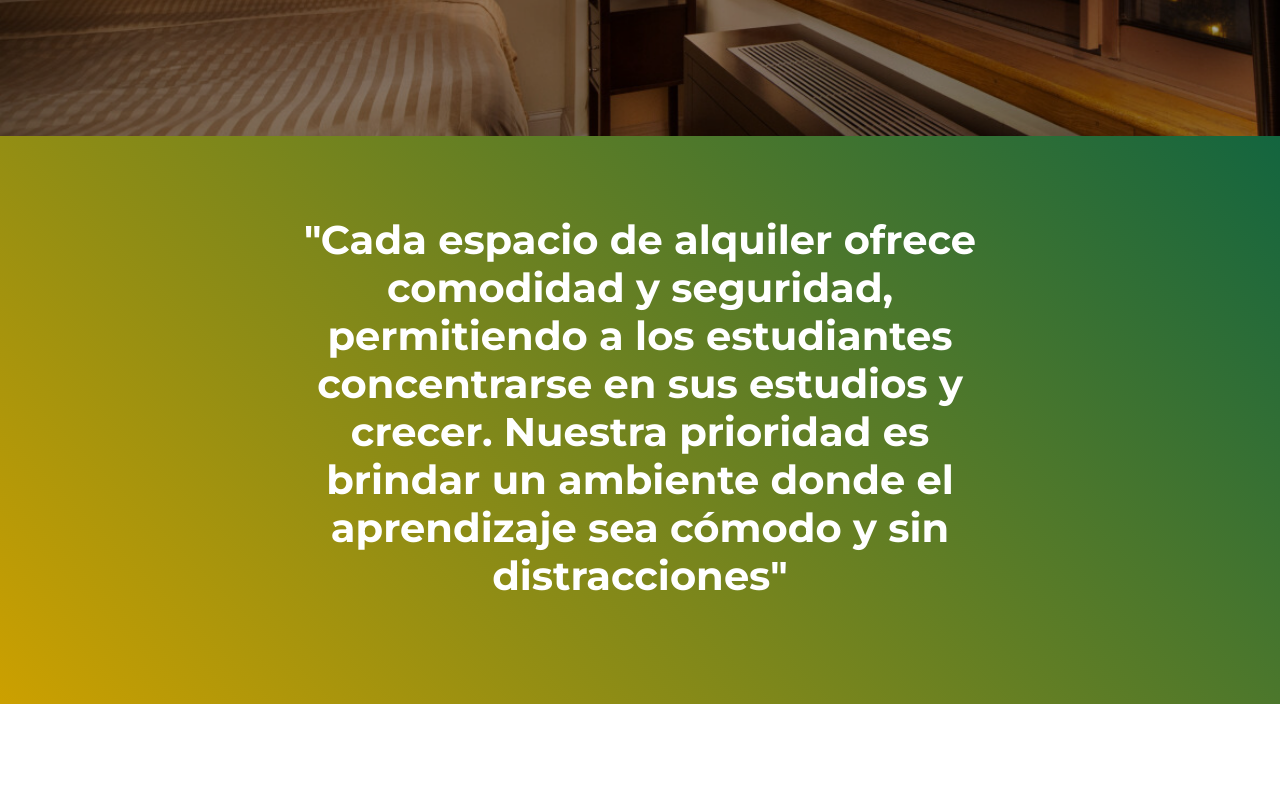
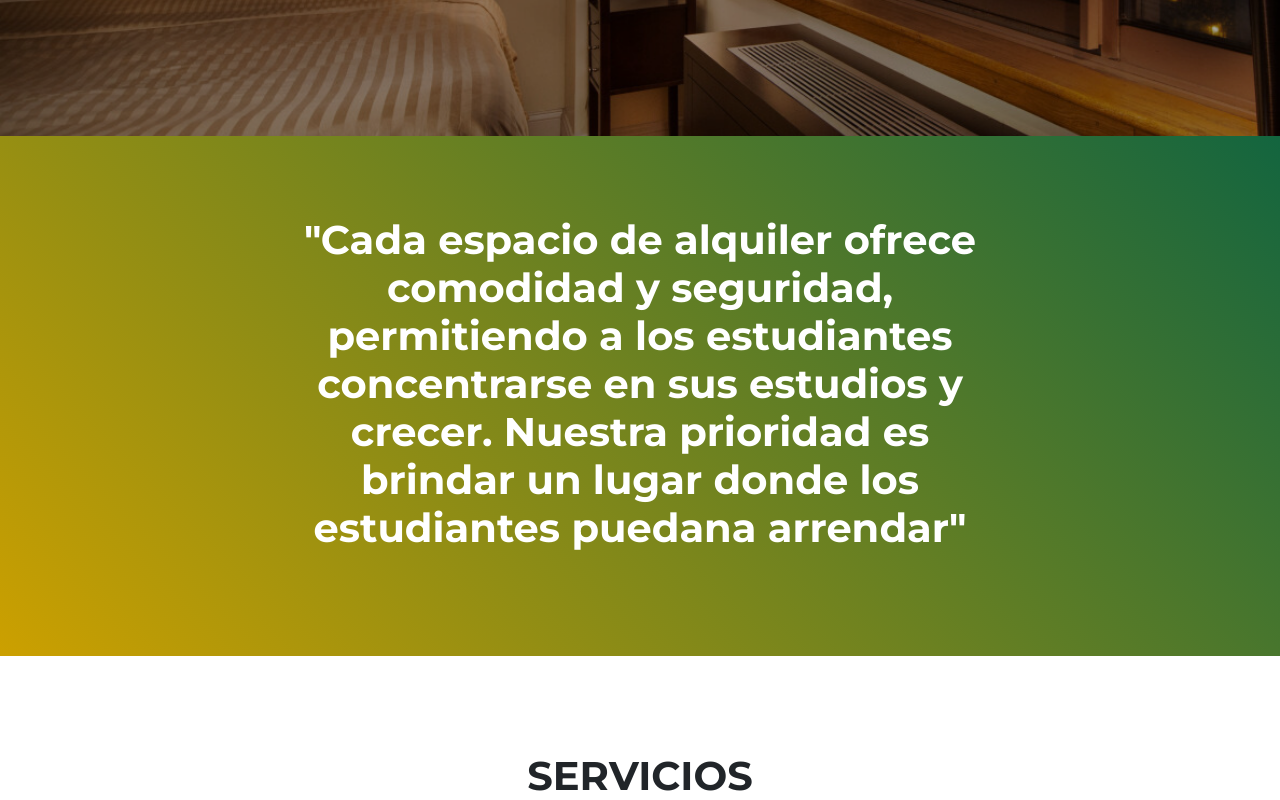
Before and after one commit to PermaTechOrganization/urooms-LandingPage, a plain HTML site: page index.html in a window 1280 px wide. Shown: the part 609-1409 px from the top of the page. Drawn offline with Linux system fonts and the light colour scheme.

Commit message:
doc: modifi text content

```diff
--- a/index.html
+++ b/index.html
@@ -59,7 +59,7 @@
             <div class="container px-5">
                 <div class="row gx-5 justify-content-center">
                     <div class="col-xl-8">
-                        <div class="h2 fs-1 text-white mb-4">"Cada espacio de alquiler ofrece comodidad y seguridad, permitiendo a los estudiantes concentrarse en sus estudios y crecer. Nuestra prioridad es brindar un ambiente donde el aprendizaje sea cómodo y sin distracciones"</div>
+                        <div class="h2 fs-1 text-white mb-4">"Cada espacio de alquiler ofrece comodidad y seguridad, permitiendo a los estudiantes concentrarse en sus estudios y crecer. Nuestra prioridad es brindar un lugar donde los estudiantes puedana arrendar"</div>
                     </div>
                 </div>
             </div>
```
